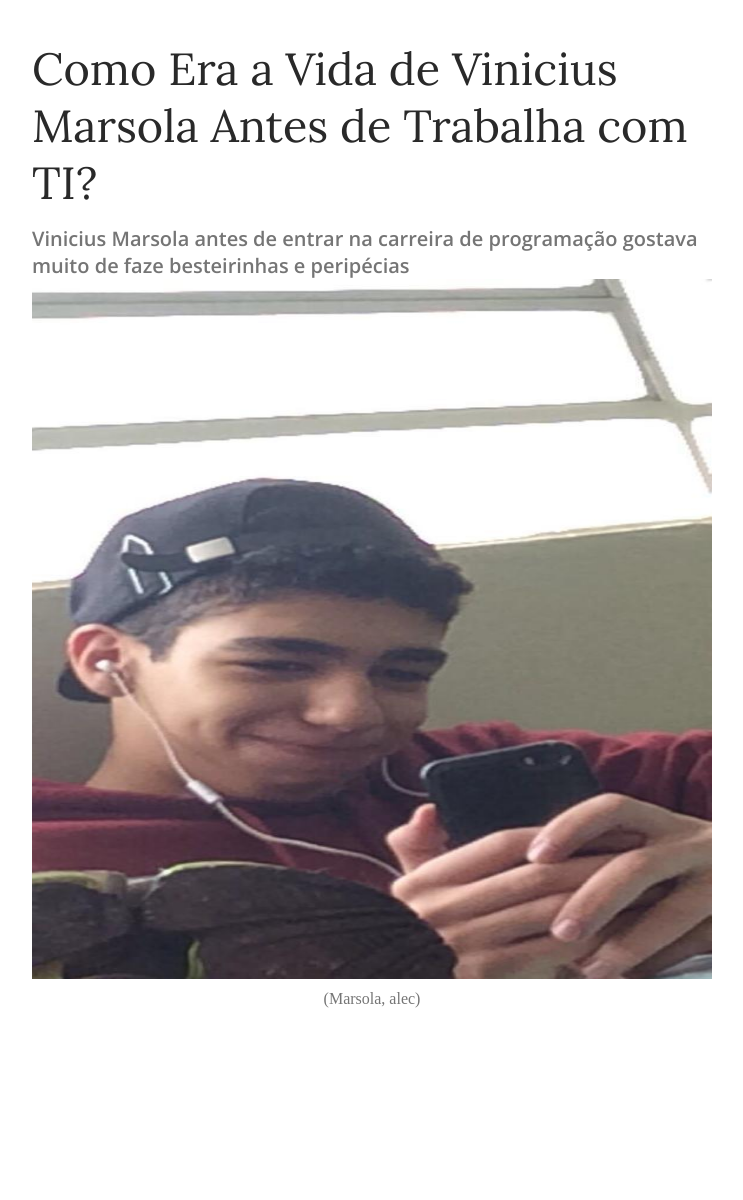
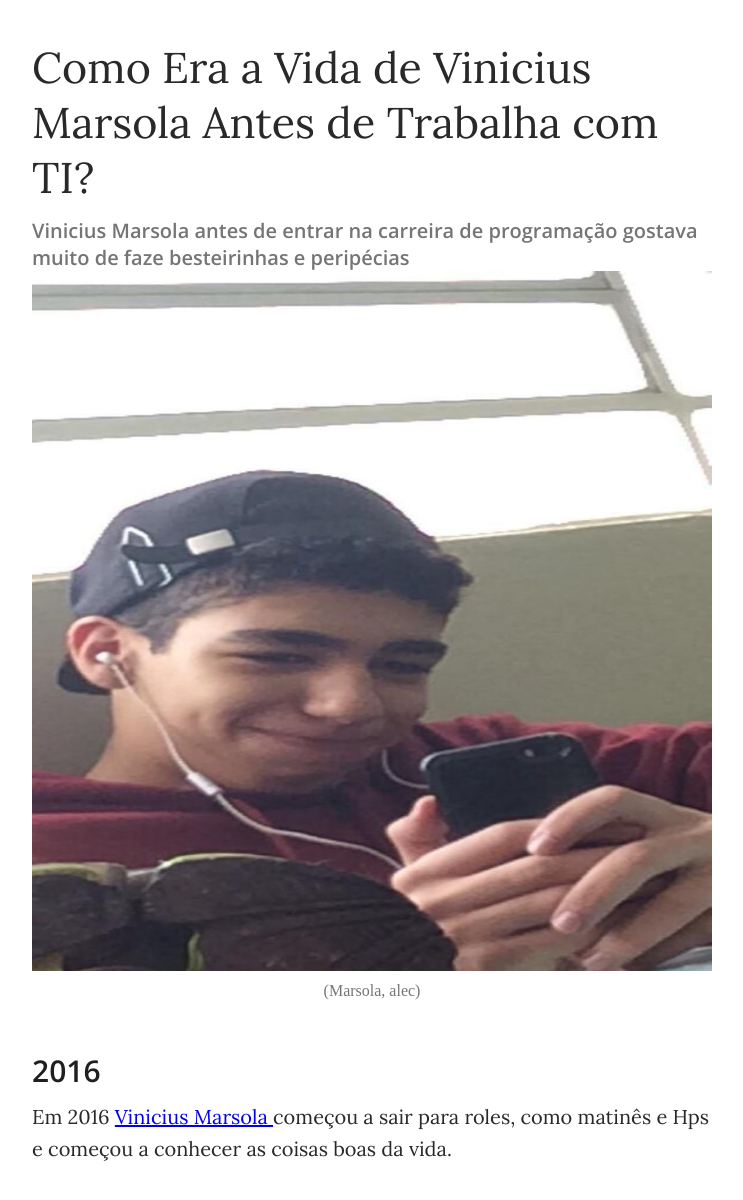
Before and after one commit to jhGomess/Ex1-BootCamp-Marsola, a plain HTML site: page index.html in a window 1280 px wide. Shown: the whole page, without its empty margins (268-1011 px from the left). Before the commit the page ends 1048 px from the top, so only its background shows below. Drawn offline with nearby package versions, Linux system fonts and the light colour scheme.

Commit message:
adicionado a tag div com class parte1, e no css modificações da class parte1.

```diff
--- a/index.html
+++ b/index.html
@@ -21,6 +21,14 @@
                 <img src="./images/vinicius.jpeg" alt="Maçola" title="Maçola">
                 <figcaption>(Marsola, alec)</figcaption>
             </figure>
+            <div class="parte1">
+                <h2>2016</h2>
+                <p>
+                    Em 2016
+                    <a href="https://www.facebook.com/vinicius.marsola.3">Vinicius Marsola </a>
+                      começou a sair para roles, como matinês e Hps e começou a conhecer as coisas boas da vida.
+                </p>
+            </div>
          </article>
     </body>
 </html>
--- a/style.css
+++ b/style.css
@@ -10,8 +10,8 @@ article{
 
 h1{
     color: rgba(41, 41, 41, 1);
-    font: 45px "Lora", serif;
-    margin: 0 0 14px 0;
+    font: 43px "Lora", serif;
+    margin: 0 0 12px 0;
 }
 
 h2{
@@ -29,3 +29,15 @@ figcaption{
     color: rgba(117, 117, 117, 1);
     margin: 7px 0 0 0;
 }
+
+.parte1 h2{
+    color: rgb(31, 31, 31);
+    font: 600 30px "Open Sans", sans-serif;
+    margin: 50px 0 10px 0;
+}
+
+.parte1 p {
+    color: rgba(41, 41, 41, 1);
+    font: 20px/32px "Lora", serif;
+    margin: 0 0 30px 0;
+}
```
